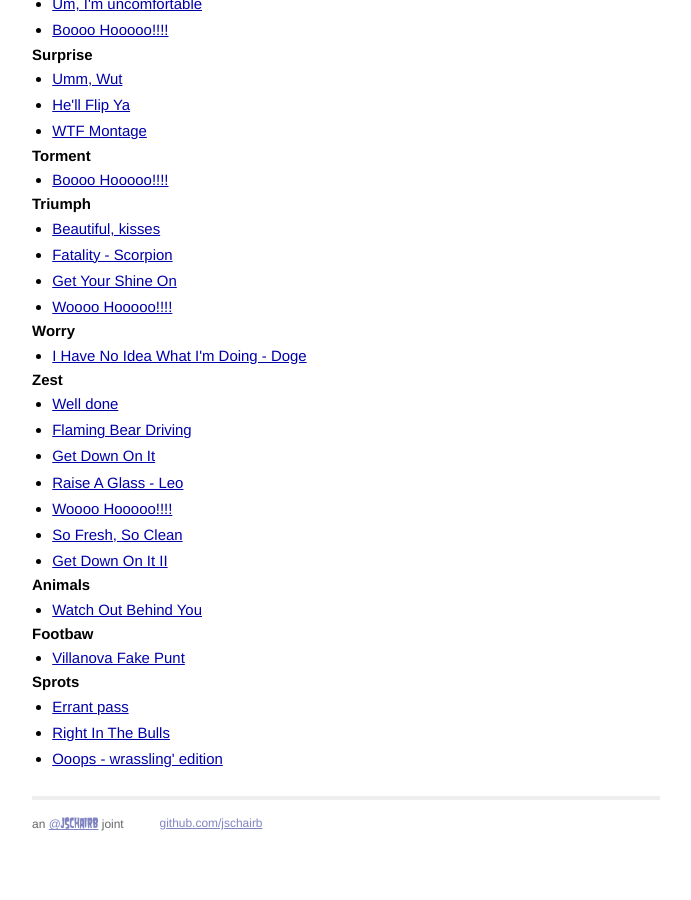
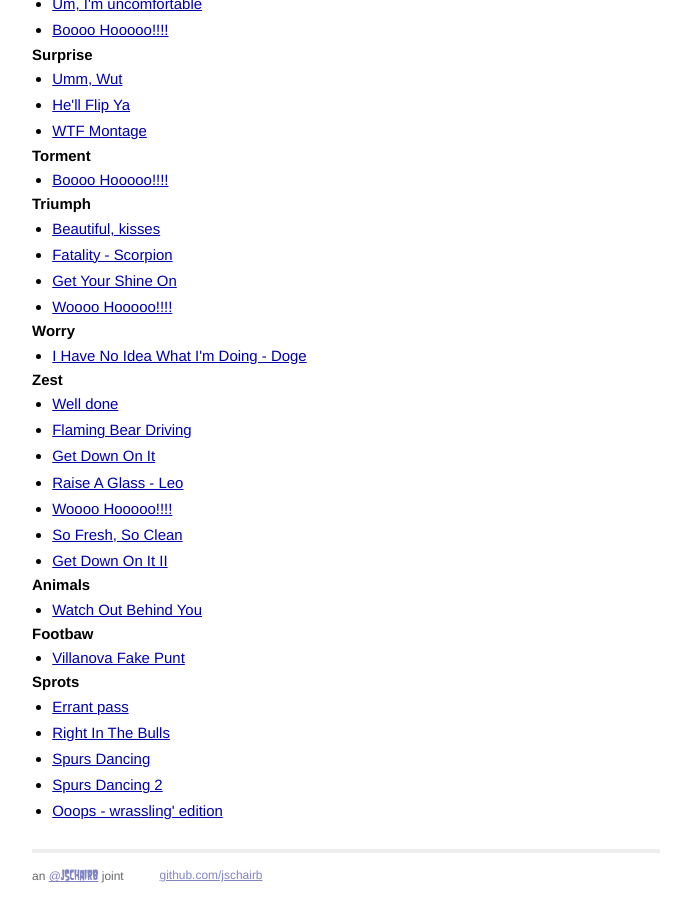
Before and after one commit to jschairb/zeitgeist, a Jekyll site: the page built from index.html, in a window 1280 px wide and 900 px high, scrolled down 2303 px. Shown: the whole window, without its empty margins (294-985 px from the left). Built offline with Jekyll 4.4.1, drawn with Linux system fonts in a browser that asks for light colours; Markdown is read by kramdown in place of the engine named in the settings; before the commit the page ends 3151 px from its top, so only the background shows below that.

Commit message:
SPURS DANCIN

```diff
--- a/_data/categories.yaml
+++ b/_data/categories.yaml
@@ -115,4 +115,6 @@
 Sprots:
   - errant-pass
   - boozer-dick-punch
+  - spurs-dancing
+  - spurs-dancing-2
   - wrestling-oops
--- a/_data/images.yaml
+++ b/_data/images.yaml
@@ -100,6 +100,12 @@
 robert-downey-nope:
   file: robert-downey-nope.gif
   name: No, hmmmmm, nope.
+spurs-dancing:
+  file: spurs-dancing.gif
+  name: Spurs Dancing
+spurs-dancing-2:
+  file: spurs-dancing-2.gif
+  name: Spurs Dancing 2
 toddler-dancing:
   file: toddler-dancing.gif
   name: Get Down On It II
```
Also changed, not shown: 2 other files.
